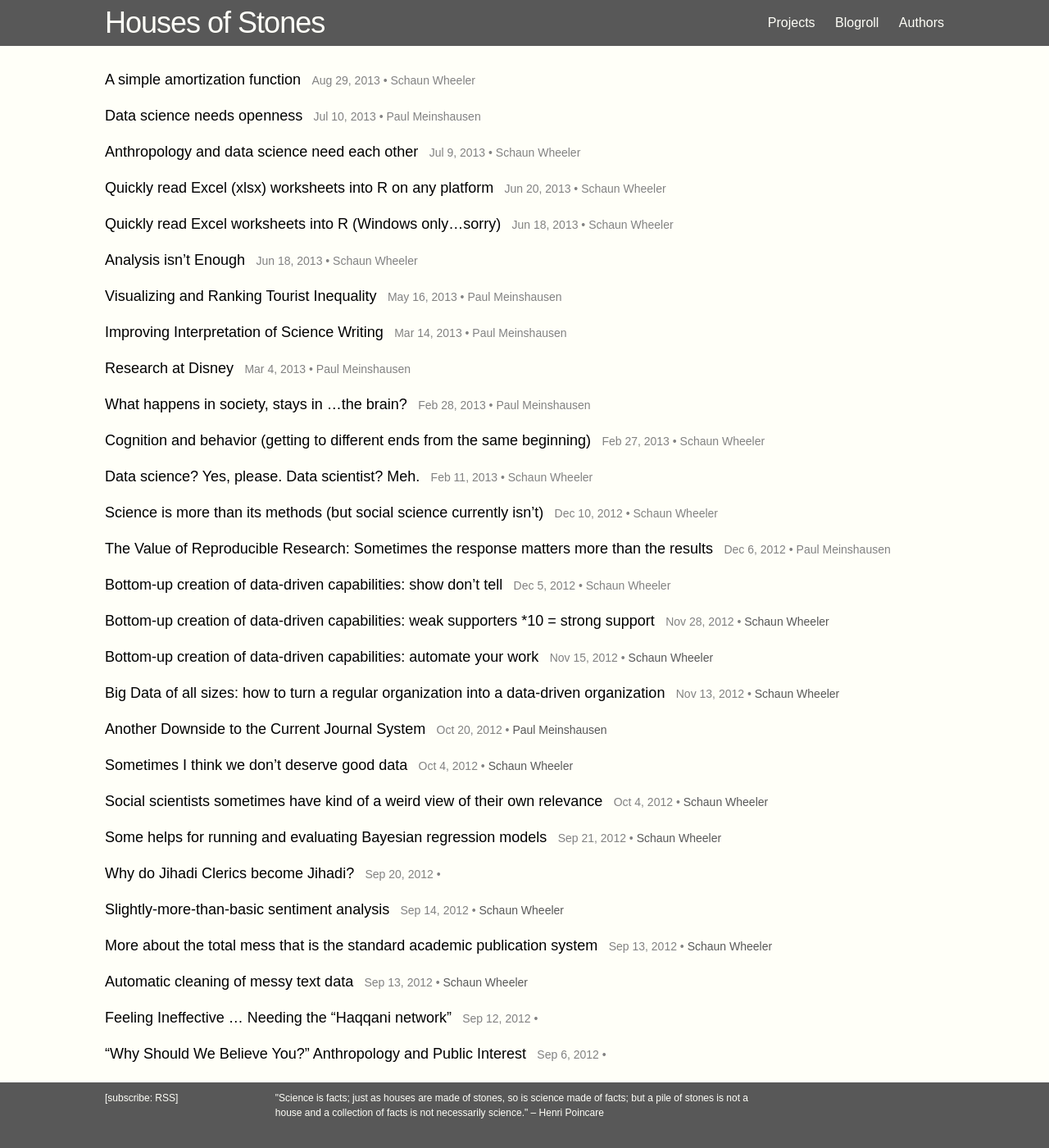
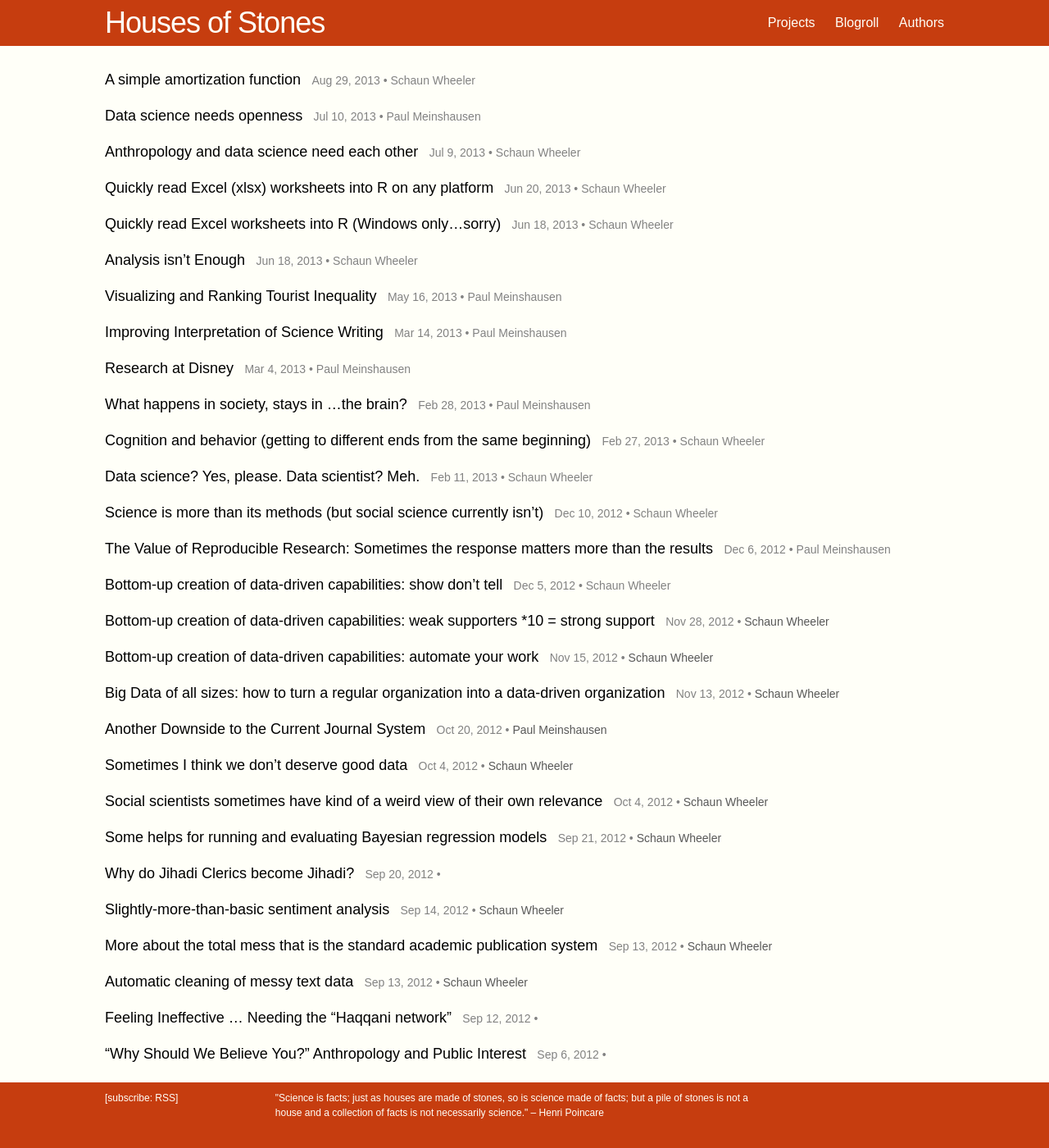
Before and after one commit to housesofstones/housesofstones.github.io, a Jekyll site: the page built from index.html, in a window 1280 px wide and 1400 px high. Shown: the whole window at 82% size. Built offline with Jekyll 4.4.1, drawn with Linux system fonts in a browser that asks for light colours; nearby versions of some CDN libraries.

Commit message:
Update hoscustom.css

```diff
--- a/css/hoscustom.css
+++ b/css/hoscustom.css
@@ -1,5 +1,5 @@
 .site-header, .site-footer {
-    background-color: #585858;
+    background-color: #C63D0F;
     border-top: 0px solid transparent;
     border-bottom: 0px solid transparent;
 }
```
